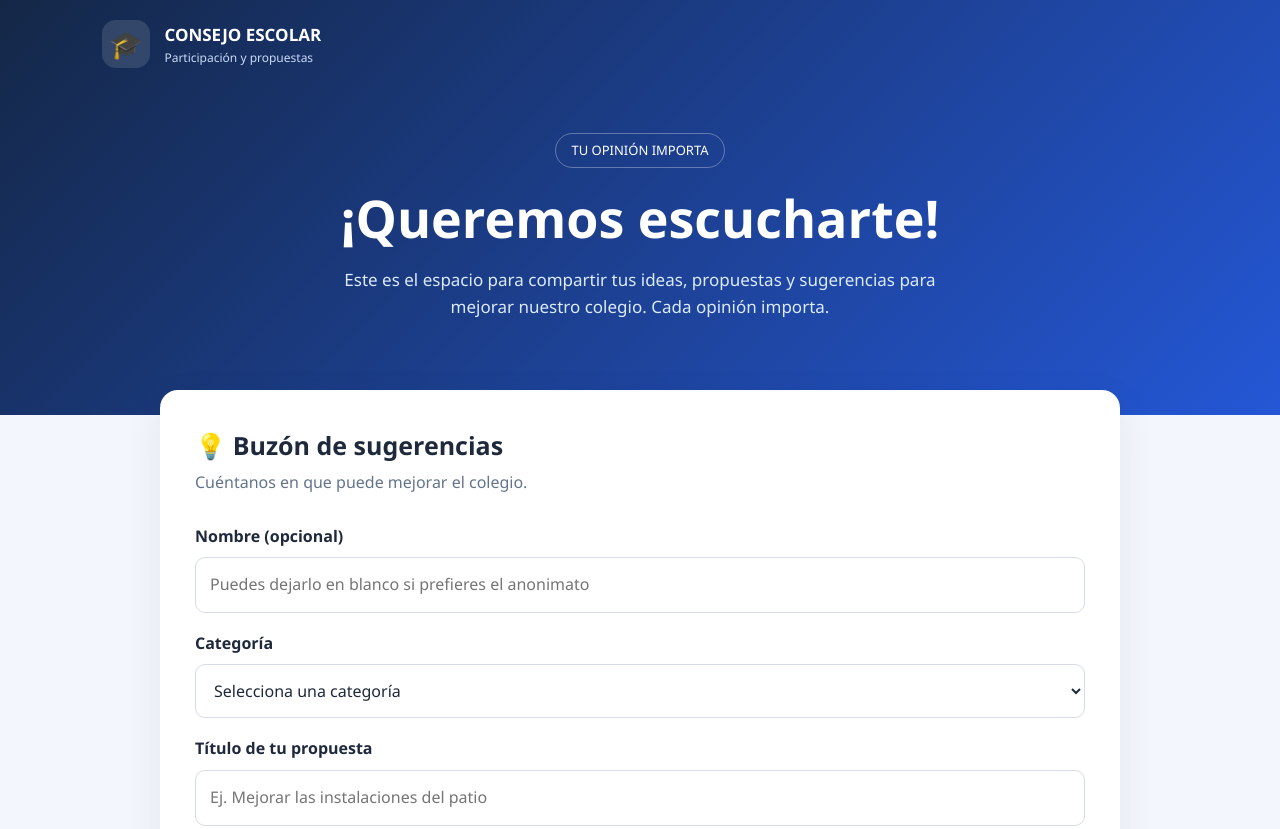
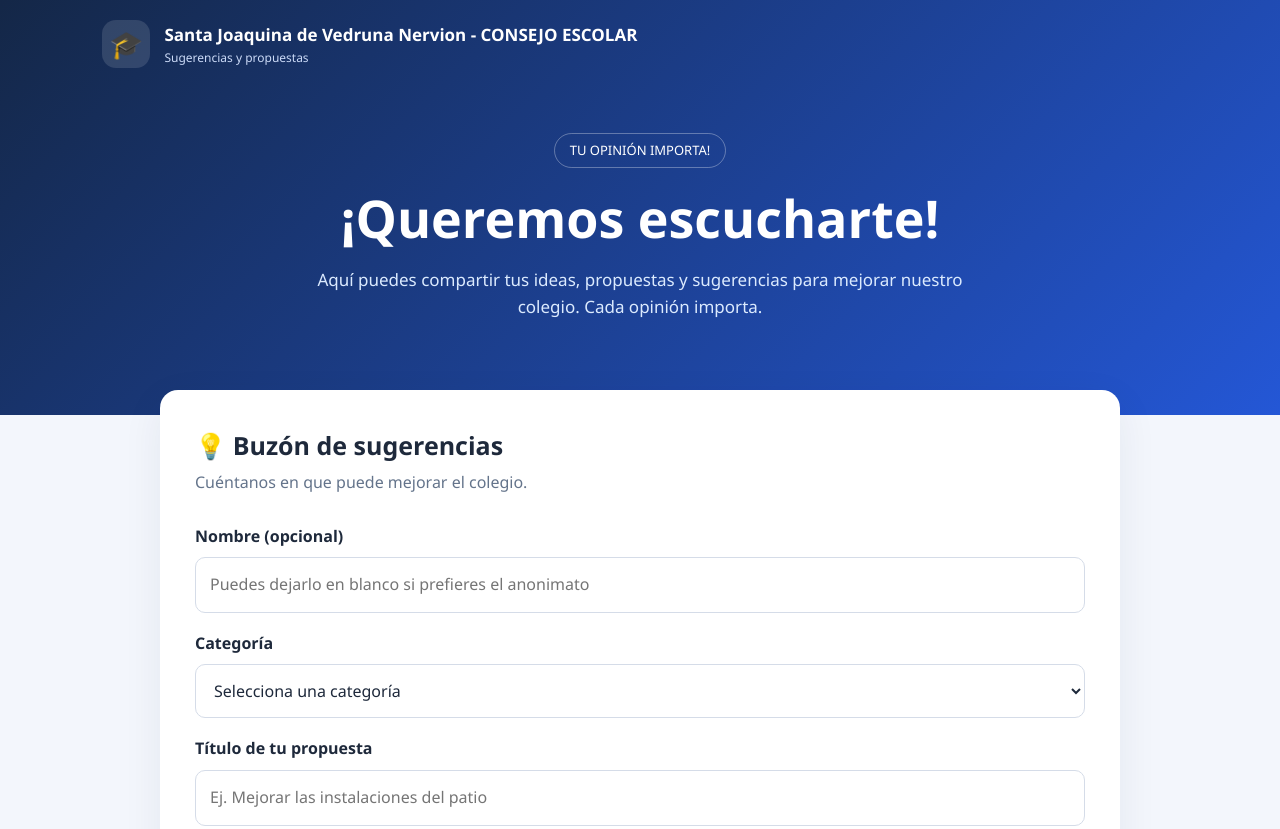
Before and after one commit to consejoescolar/consejoescolar.github.io, a plain HTML site: page index.html in a window 1280 px wide. Shown: the top 829 px of the page. Drawn offline with nearby package versions, Linux system fonts and the light colour scheme.

Commit message:
Update branding and messaging in index.html

```diff
--- a/index.html
+++ b/index.html
@@ -132,12 +132,12 @@ footer p + p { margin-top: 5px; color: #9fb5d8; }
 <header>
     <nav>
         <div class="logo">🎓</div>
-        <div class="brand">CONSEJO ESCOLAR<small>Participación y propuestas</small></div>
+        <div class="brand">Santa Joaquina de Vedruna Nervion - CONSEJO ESCOLAR<small>Sugerencias y propuestas</small></div>
     </nav>
     <section class="hero">
-        <span class="tag">TU OPINIÓN IMPORTA</span>
+        <span class="tag">TU OPINIÓN IMPORTA!</span>
         <h1>¡Queremos escucharte!</h1>
-        <p>Este es el espacio para compartir tus ideas, propuestas y sugerencias para mejorar nuestro colegio. Cada opinión importa.</p>
+        <p>Aquí puedes compartir tus ideas, propuestas y sugerencias para mejorar nuestro colegio. Cada opinión importa.</p>
     </section>
 </header>
 
```
